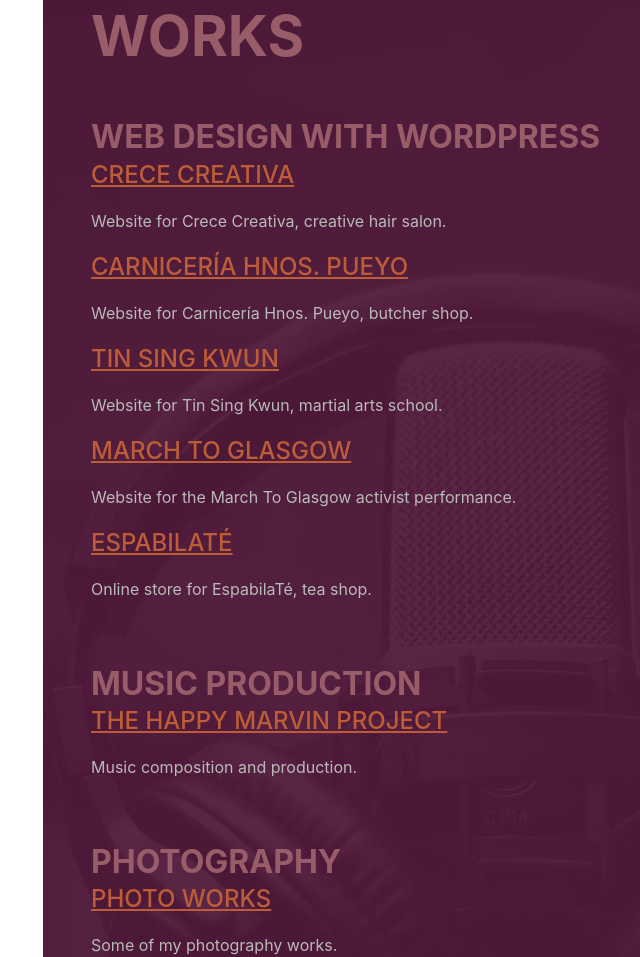
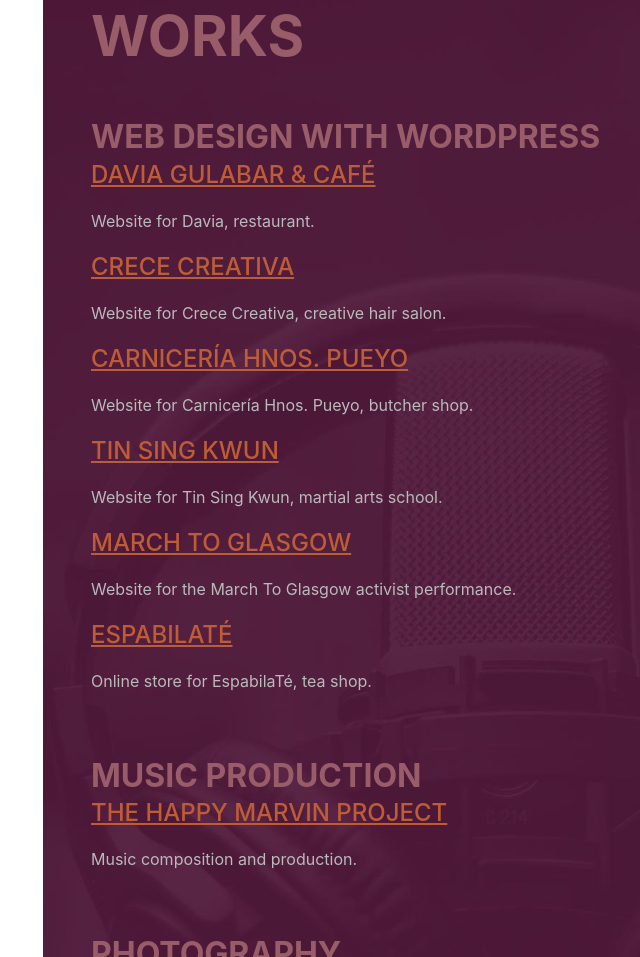
Before and after one commit to danicanelo/portfolio, a plain HTML site: page index.html in a window 1280 px wide. Shown: the part 878-1835 px from the top of the page, without its empty margins (229-869 px from the left). Drawn offline with nearby package versions, Linux system fonts and the light colour scheme; a web font is replaced by a local one.

Commit message:
Update index.html

```diff
--- a/index.html
+++ b/index.html
@@ -76,6 +76,8 @@
                     <div class="d-flex flex-column flex-md-row justify-content-between mb-5">
                         <div class="flex-grow-1">
                             <h3 class="mb-0">Web Design with Wordpress</h3>
+                            <div class="subheading mb-3"><a target="_blank" href="https://daviagrupo.com/">Davia Gulabar & Café</a></div>
+                        <p>Website for Davia, restaurant.</p>
                             <div class="subheading mb-3"><a target="_blank" href="https://crececreativa.es/">Crece Creativa</a></div>
                         <p>Website for Crece Creativa, creative hair salon.</p>
                             <div class="subheading mb-3"><a target="_blank" href="https://carniceriahnospueyo.es/">Carnicería Hnos. Pueyo</a></div>
```
